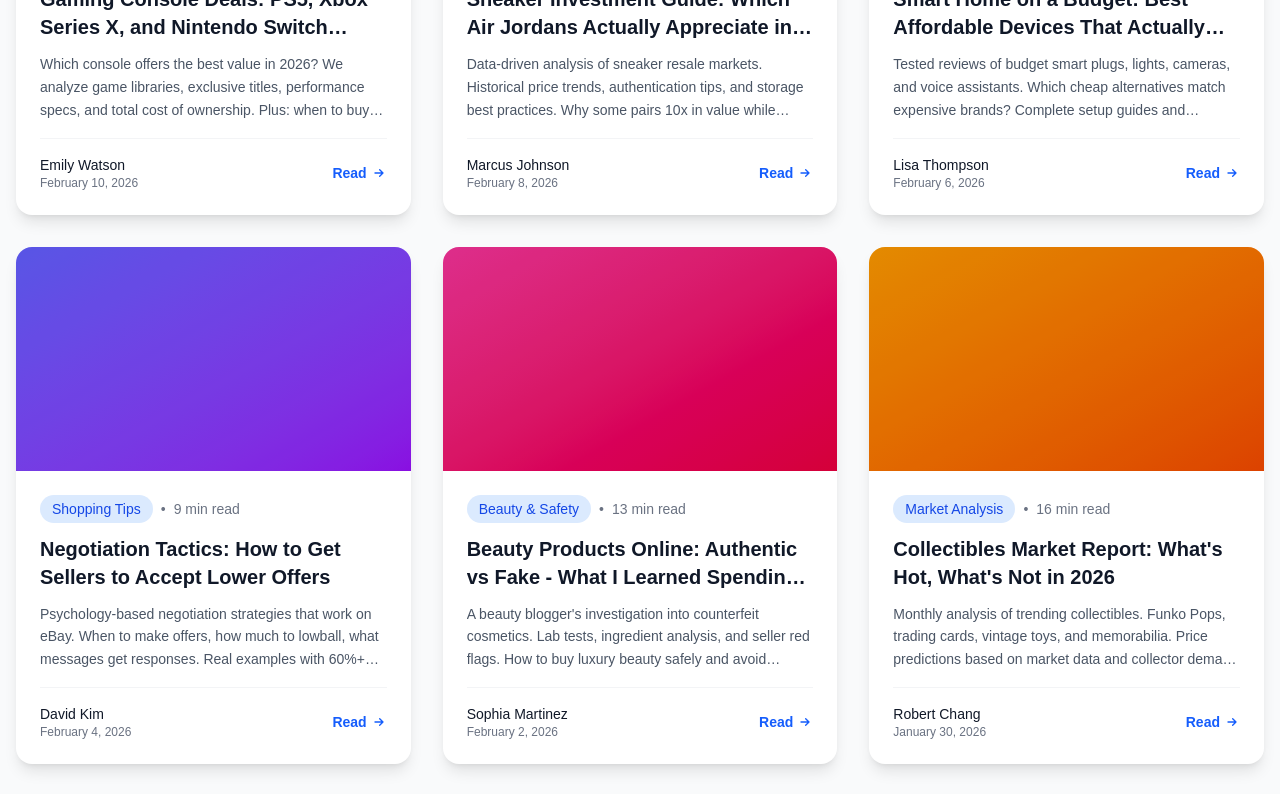
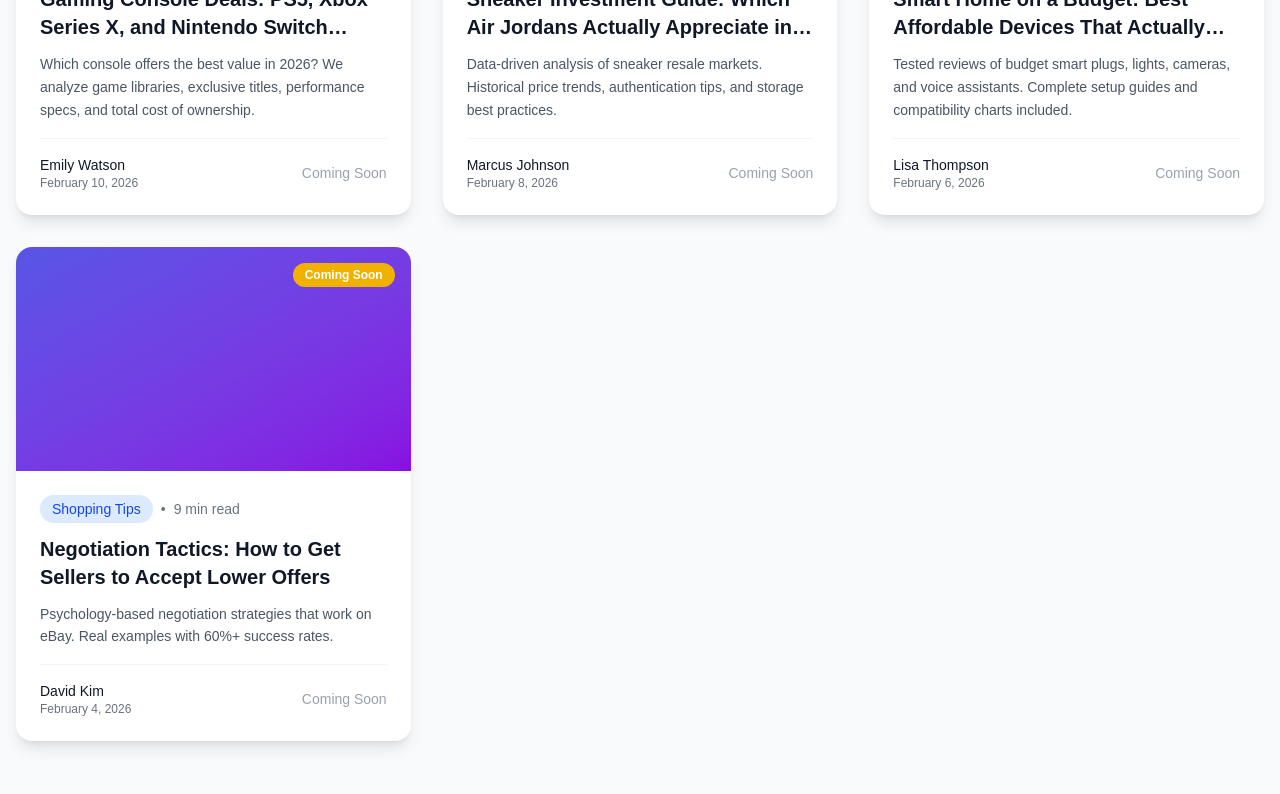
Before and after one commit to SamoTech/ebay-store, a Next.js app: page /blog in a window 1280 px wide. Shown: the part 1300-2094 px from the top of the page. Built offline with nearby package versions, Linux system fonts and the light colour scheme.

Commit message:
Update blog page to link to article pages with slugs

```diff
--- a/app/blog/page.tsx
+++ b/app/blog/page.tsx
@@ -1,48 +1,32 @@
 import Link from 'next/link';
 import { Metadata } from 'next';
 import Footer from '../../components/Footer';
+import { blogArticles } from '../../lib/blog-data';
 
 export const metadata: Metadata = {
   title: 'Blog - Shopping Tips & Product Reviews',
   description: 'Expert shopping guides, honest product reviews, and money-saving strategies for finding the best deals on eBay. From electronics to sneakers, learn how to shop smarter.',
 };
 
-export default function BlogPage() {
-  const blogPosts = [
-    {
-      id: 1,
-      title: 'The Ultimate Guide to Finding Hidden Gems on eBay in 2026',
-      excerpt: 'Discover pro strategies for uncovering underpriced items, using advanced search filters, and timing your purchases perfectly. Learn from experienced resellers who make thousands monthly.',
-      date: 'February 15, 2026',
-      category: 'Shopping Strategies',
-      readTime: '12 min read',
-      author: 'Sarah Chen',
-      gradient: 'from-blue-500 to-indigo-600'
-    },
-    {
-      id: 2,
-      title: 'Electronics Buying Guide: Best Tech Deals Worth Your Money',
-      excerpt: 'In-depth reviews of laptops, tablets, smartphones, and accessories. Which brands offer the best value? What specs really matter? Real performance tests and price comparisons included.',
-      date: 'February 14, 2026',
-      category: 'Product Reviews',
-      readTime: '15 min read',
-      author: 'Michael Rodriguez',
-      gradient: 'from-purple-500 to-pink-600'
-    },
-    {
-      id: 3,
-      title: 'How to Spot Counterfeit Products: A Security Expert\'s Checklist',
-      excerpt: 'Protect yourself from fakes with professional authentication techniques. Learn to verify Nike sneakers, Apple products, designer items, and more. Red flags that sellers hope you\'ll miss.',
-      date: 'February 12, 2026',
-      category: 'Buyer Protection',
-      readTime: '10 min read',
-      author: 'James Park',
-      gradient: 'from-red-500 to-orange-600'
-    },
+// Extended blog posts list for display
+const displayPosts = [
+  ...blogArticles.map(article => ({
+    id: article.id,
+    slug: article.slug,
+    title: article.title,
+    excerpt: article.excerpt,
+    date: article.date,
+    category: article.category,
+    readTime: article.readTime,
+    author: article.author,
+    gradient: article.gradient
+  })),
+  // Placeholder posts (coming soon)
   {
     id: 4,
+    slug: 'gaming-console-deals-comparison',
     title: 'Gaming Console Deals: PS5, Xbox Series X, and Nintendo Switch Compared',
-      excerpt: 'Which console offers the best value in 2026? We analyze game libraries, exclusive titles, performance specs, and total cost of ownership. Plus: when to buy for maximum savings.',
+    excerpt: 'Which console offers the best value in 2026? We analyze game libraries, exclusive titles, performance specs, and total cost of ownership.',
     date: 'February 10, 2026',
     category: 'Gaming Reviews',
     readTime: '18 min read',
@@ -51,8 +35,9 @@ export default function BlogPage() {
   },
   {
     id: 5,
+    slug: 'sneaker-investment-guide',
     title: 'Sneaker Investment Guide: Which Air Jordans Actually Appreciate in Value?',
-      excerpt: 'Data-driven analysis of sneaker resale markets. Historical price trends, authentication tips, and storage best practices. Why some pairs 10x in value while others tank.',
+    excerpt: 'Data-driven analysis of sneaker resale markets. Historical price trends, authentication tips, and storage best practices.',
     date: 'February 8, 2026',
     category: 'Investment Guide',
     readTime: '14 min read',
@@ -61,8 +46,9 @@ export default function BlogPage() {
   },
   {
     id: 6,
+    slug: 'smart-home-budget-devices',
     title: 'Smart Home on a Budget: Best Affordable Devices That Actually Work',
-      excerpt: 'Tested reviews of budget smart plugs, lights, cameras, and voice assistants. Which cheap alternatives match expensive brands? Complete setup guides and compatibility charts included.',
+    excerpt: 'Tested reviews of budget smart plugs, lights, cameras, and voice assistants. Complete setup guides and compatibility charts included.',
     date: 'February 6, 2026',
     category: 'Smart Home',
     readTime: '11 min read',
@@ -71,46 +57,18 @@ export default function BlogPage() {
   },
   {
     id: 7,
+    slug: 'negotiation-tactics-ebay',
     title: 'Negotiation Tactics: How to Get Sellers to Accept Lower Offers',
-      excerpt: 'Psychology-based negotiation strategies that work on eBay. When to make offers, how much to lowball, what messages get responses. Real examples with 60%+ success rates.',
+    excerpt: 'Psychology-based negotiation strategies that work on eBay. Real examples with 60%+ success rates.',
     date: 'February 4, 2026',
     category: 'Shopping Tips',
     readTime: '9 min read',
     author: 'David Kim',
     gradient: 'from-indigo-500 to-purple-600'
-    },
-    {
-      id: 8,
-      title: 'Beauty Products Online: Authentic vs Fake - What I Learned Spending $5000',
-      excerpt: 'A beauty blogger\'s investigation into counterfeit cosmetics. Lab tests, ingredient analysis, and seller red flags. How to buy luxury beauty safely and avoid dangerous fakes.',
-      date: 'February 2, 2026',
-      category: 'Beauty & Safety',
-      readTime: '13 min read',
-      author: 'Sophia Martinez',
-      gradient: 'from-pink-500 to-rose-600'
-    },
-    {
-      id: 9,
-      title: 'Collectibles Market Report: What\'s Hot, What\'s Not in 2026',
-      excerpt: 'Monthly analysis of trending collectibles. Funko Pops, trading cards, vintage toys, and memorabilia. Price predictions based on market data and collector demand patterns.',
-      date: 'January 30, 2026',
-      category: 'Market Analysis',
-      readTime: '16 min read',
-      author: 'Robert Chang',
-      gradient: 'from-amber-500 to-orange-600'
-    },
-    {
-      id: 10,
-      title: 'eBay Seller Red Flags: 20 Warning Signs You Should Never Ignore',
-      excerpt: 'Protect your money with this fraud prevention guide. Learn to spot scammers, fake reviews, stolen images, and suspicious behavior. What to do if you\'ve been scammed.',
-      date: 'January 28, 2026',
-      category: 'Safety Guide',
-      readTime: '8 min read',
-      author: 'Jennifer Lee',
-      gradient: 'from-red-500 to-pink-600'
   }
 ];
 
+export default function BlogPage() {
   return (
     <main className="min-h-screen bg-gray-50 dark:bg-gray-900 transition-colors">
       {/* Hero Section */}
@@ -131,13 +89,21 @@ export default function BlogPage() {
       {/* Blog Posts Grid */}
       <section className="max-w-7xl mx-auto px-4 py-16">
         <div className="grid grid-cols-1 md:grid-cols-2 lg:grid-cols-3 gap-8">
-          {blogPosts.map(post => (
+          {displayPosts.map(post => {
+            const hasContent = post.id <= 3; // Only first 3 have full content
+
+            return (
               <article
                 key={post.id}
                 className="bg-white dark:bg-gray-800 rounded-2xl shadow-lg overflow-hidden hover:shadow-2xl hover:-translate-y-1 transition-all duration-300"
               >
                 <div className={`h-56 bg-gradient-to-br ${post.gradient} relative`}>
                   <div className="absolute inset-0 bg-black/10"></div>
+                  {!hasContent && (
+                    <div className="absolute top-4 right-4 bg-yellow-500 text-white text-xs px-3 py-1 rounded-full font-bold">
+                      Coming Soon
+                    </div>
+                  )}
                 </div>
                 <div className="p-6">
                   <div className="flex items-center gap-2 text-sm text-gray-500 dark:text-gray-400 mb-3">
@@ -158,16 +124,26 @@ export default function BlogPage() {
                       <p className="text-gray-900 dark:text-white font-medium">{post.author}</p>
                       <p className="text-gray-500 dark:text-gray-400 text-xs">{post.date}</p>
                     </div>
-                  <button className="text-blue-600 dark:text-blue-400 hover:text-blue-700 dark:hover:text-blue-300 font-semibold text-sm flex items-center gap-1 group">
+                    {hasContent ? (
+                      <Link
+                        href={`/blog/${post.slug}`}
+                        className="text-blue-600 dark:text-blue-400 hover:text-blue-700 dark:hover:text-blue-300 font-semibold text-sm flex items-center gap-1 group"
+                      >
                         Read
                         <svg className="w-4 h-4 group-hover:translate-x-1 transition-transform" fill="none" viewBox="0 0 24 24" stroke="currentColor">
                           <path strokeLinecap="round" strokeLinejoin="round" strokeWidth={2} d="M13 7l5 5m0 0l-5 5m5-5H6" />
                         </svg>
-                  </button>
+                      </Link>
+                    ) : (
+                      <span className="text-gray-400 dark:text-gray-600 text-sm font-medium">
+                        Coming Soon
+                      </span>
+                    )}
                   </div>
                 </div>
               </article>
-          ))}
+            );
+          })}
         </div>
 
         {/* Categories Overview */}
@@ -184,17 +160,17 @@ export default function BlogPage() {
             <button className="p-4 bg-purple-50 dark:bg-purple-900/20 rounded-xl hover:bg-purple-100 dark:hover:bg-purple-900/40 transition-colors">
               <div className="text-2xl mb-2">⭐</div>
               <div className="font-semibold text-gray-900 dark:text-white text-sm">Product Reviews</div>
-              <div className="text-xs text-gray-500 dark:text-gray-400">4 articles</div>
+              <div className="text-xs text-gray-500 dark:text-gray-400">2 articles</div>
             </button>
             <button className="p-4 bg-green-50 dark:bg-green-900/20 rounded-xl hover:bg-green-100 dark:hover:bg-green-900/40 transition-colors">
               <div className="text-2xl mb-2">🛡️</div>
               <div className="font-semibold text-gray-900 dark:text-white text-sm">Buyer Protection</div>
-              <div className="text-xs text-gray-500 dark:text-gray-400">2 articles</div>
+              <div className="text-xs text-gray-500 dark:text-gray-400">1 article</div>
             </button>
             <button className="p-4 bg-orange-50 dark:bg-orange-900/20 rounded-xl hover:bg-orange-100 dark:hover:bg-orange-900/40 transition-colors">
               <div className="text-2xl mb-2">📊</div>
-              <div className="font-semibold text-gray-900 dark:text-white text-sm">Market Analysis</div>
-              <div className="text-xs text-gray-500 dark:text-gray-400">1 article</div>
+              <div className="font-semibold text-gray-900 dark:text-white text-sm">Coming Soon</div>
+              <div className="text-xs text-gray-500 dark:text-gray-400">More categories</div>
             </button>
           </div>
         </div>
```
Lines whose indentation alone changed are shown as unchanged.
